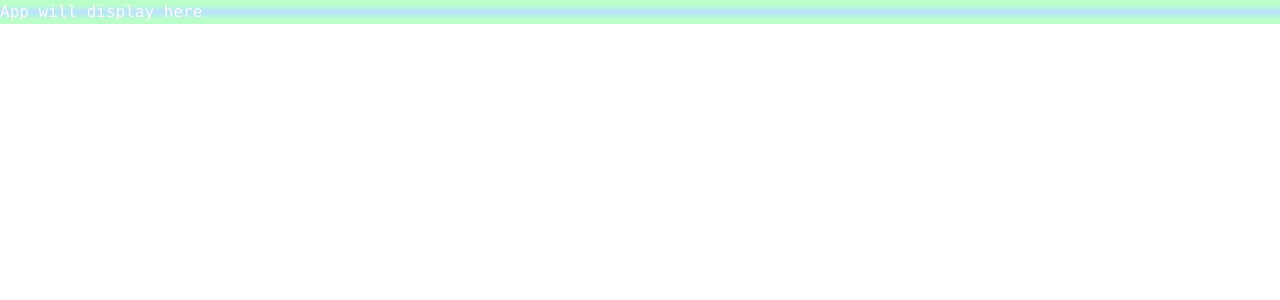
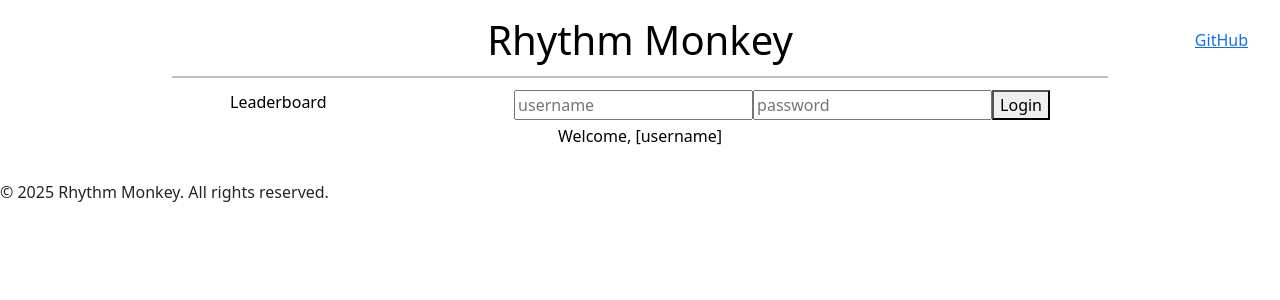
Before and after one commit to cfox2021/startup, a React (Vite) app: page / in a window 1280 px wide. Shown: the top 300 px of the page. Built offline with nearby package versions, Linux system fonts and the light colour scheme.

Commit message:
Added header and footer to app.jsx

```diff
--- a/index.html
+++ b/index.html
@@ -4,6 +4,7 @@
     <meta charset="utf-8" />
     <link rel="icon" href="/favicon.ico" />
     <meta name="viewport" content="width=device-width, initial-scale=1" />
+    <title>Rhythm Monkey</title>
     <meta name="theme-color" content="#000000" />
 
     <title>Simon React</title>
--- a/src/app.jsx
+++ b/src/app.jsx
@@ -3,5 +3,40 @@ import 'bootstrap/dist/css/bootstrap.min.css';
 import './app.css';
 
 export default function App() {
-  return <div className="body bg-dark text-light">App will display here</div>;
+  return(
+    <div>
+        <header>
+        <div className="site_name">
+            <h1>Rhythm Monkey</h1>
+            <a href="https://github.com/cfox2021/startup.git" target="_blank">GitHub</a>
+        </div>
+
+            <hr/>
+
+        <div className="login_leaderboard">
+            <nav>
+            <ul>
+                <li><a href="leaderboard.html">Leaderboard</a></li>
+            </ul>
+            </nav>
+
+            <section id="login">
+            <form method="post" action="#">
+                <input type="text" placeholder="username" />
+                <input type="password" placeholder="password" />
+                <button type="submit">Login</button>
+            </form>
+            </section>
+        </div>
+
+        <div className="username">
+            <p id="player-username">Welcome, <span>[username]</span></p>
+        </div>
+        </header>
+
+        <footer>
+            <p>&copy; 2025 Rhythm Monkey. All rights reserved.</p>
+        </footer>
+    </div>
+  )
 }
```
